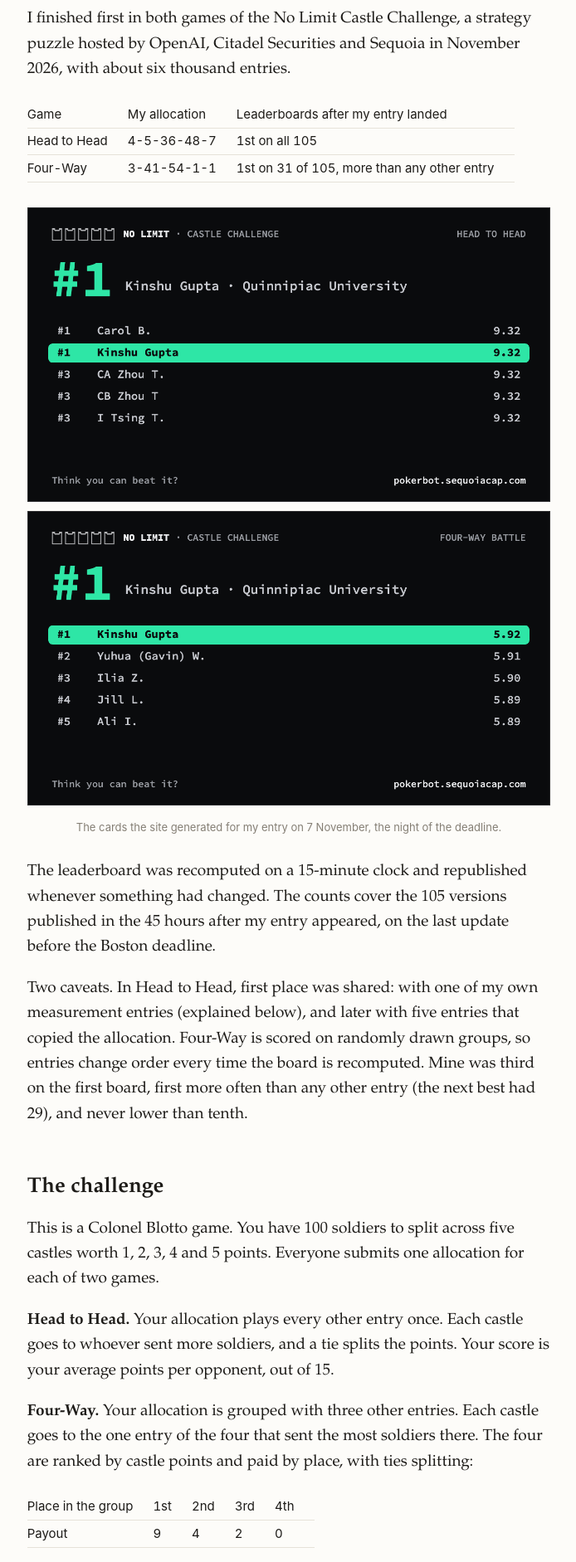
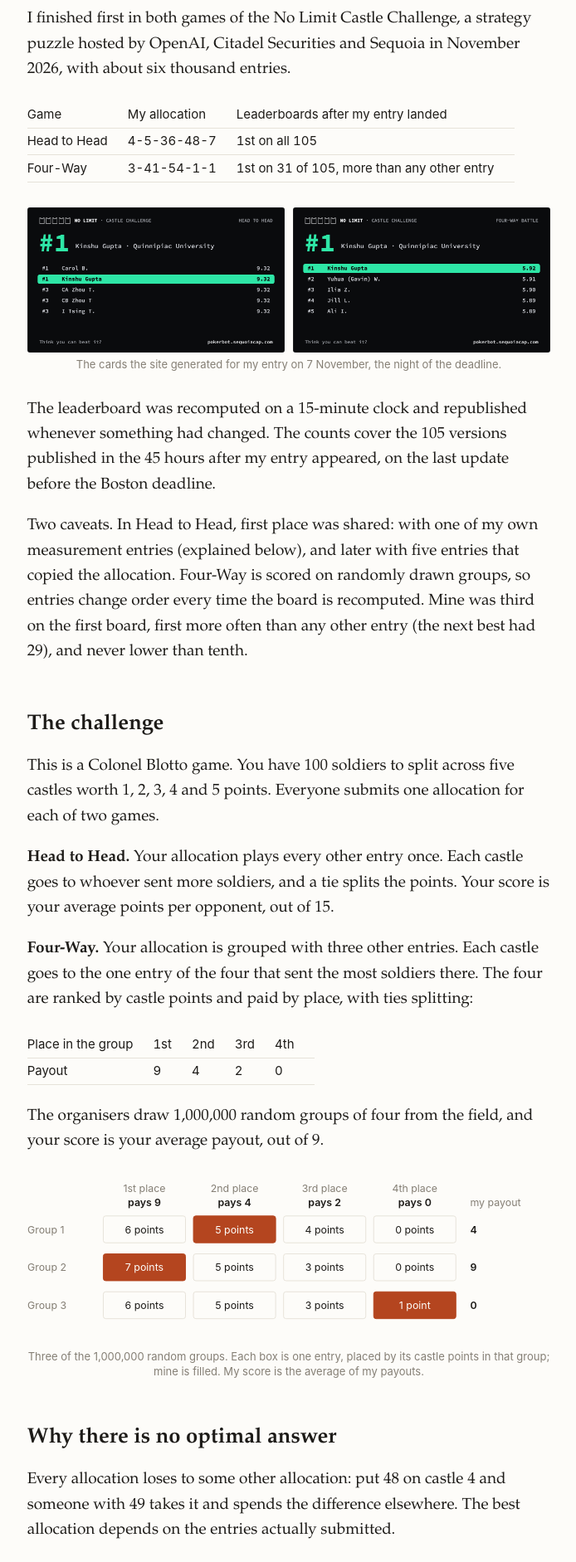
Before and after one commit to kinshu0/kinshu0.github.io, a Jekyll site: the page built from _posts/2026-11-22-castle-challenge.markdown, in a window 1280 px wide. Shown: the part 322-2205 px from the top of the page at 83% size, without its empty margins (292-986 px from the left). Built offline with Jekyll 4.4.1, drawn with Linux system fonts in a browser that asks for light colours.

Commit message:
Castle post: cards side by side, tighter leaderboard screenshot, stylesheet loaded first
Co-Authored-By: Claude Fable 5.2 <noreply@anthropic.com>

```diff
--- a/_posts/2026-11-22-castle-challenge.markdown
+++ b/_posts/2026-11-22-castle-challenge.markdown
@@ -9,6 +9,8 @@ thumb: /assets/castle/four-way-rank-1.png
 image: /assets/castle/four-way-rank-1.png
 ---
 
+<link rel="stylesheet" href="/assets/castle/predictor.css">
+
 I finished first in both games of the No Limit Castle Challenge, a strategy puzzle hosted by OpenAI, Citadel Securities and Sequoia in November 2026, with about six thousand entries.
 
 | Game | My allocation | Leaderboards after my entry landed |
@@ -17,8 +19,10 @@ I finished first in both games of the No Limit Castle Challenge, a strategy puzz
 | Four-Way | 3-41-54-1-1 | 1st on 31 of 105, more than any other entry |
 
 <figure>
+<div class="castle-cards">
 <img src="/assets/castle/head-to-head-rank-1.png" alt="Leaderboard card: number 1 in Head to Head, Kinshu Gupta, 9.32" width="1200" height="675">
 <img src="/assets/castle/four-way-rank-1.png" alt="Leaderboard card: number 1 in Four-Way Battle, Kinshu Gupta, 5.92" width="1200" height="675">
+</div>
 <figcaption>The cards the site generated for my entry on 7 November, the night of the deadline.</figcaption>
 </figure>
 
@@ -285,7 +289,7 @@ The Four-Way model is a different fit from the Head to Head one, because a payou
 I was not the only one measuring. About 240 of the 6,038 Head to Head entries on the final leaderboard came from four scripted series, and two early entries were named PROBE-MAKE-GAME-UNFAIR and NO-ONE-WINS-FROM-UNETHICAL-COMPETITION.
 
 <figure>
-<img src="/assets/castle/leaderboard-probe-names.png" alt="Two leaderboard rows: NO-ONE-WINS-FROM-UNETHICAL-COMPETITION, University of Startup, 9.26, and PROBE-MAKE-GAME-UNFAIR, University of Sequoia, 9.26" width="1207" height="103">
+<img src="/assets/castle/leaderboard-probe-names.png" alt="Two leaderboard rows: NO-ONE-WINS-FROM-UNETHICAL-COMPETITION, University of Startup, and PROBE-MAKE-GAME-UNFAIR, University of Sequoia" width="810" height="103">
 <figcaption>Two entries on the Head to Head leaderboard, 5 November. Both were in the top hundred until the organisers removed them.</figcaption>
 </figure>
 
@@ -295,6 +299,5 @@ An entry did not need to deceive to matter, either. Every score is an average ov
 
 This was evening work: after my day job, usually until about midnight, with an occasional steer from my phone during lunch, through Claude Code's Remote Control. I directed the work and Claude Code, running as an agent, did most of the execution: collecting every version of the leaderboard, fitting the model, and running the submit-and-measure loop overnight.
 
-<link rel="stylesheet" href="/assets/castle/predictor.css">
 <script src="/assets/castle/predictor-data.js"></script>
 <script src="/assets/castle/predictor.js"></script>
--- a/assets/castle/predictor.css
+++ b/assets/castle/predictor.css
@@ -29,3 +29,8 @@ details > summary { cursor: pointer; font: 15px/1.5 var(--sans); }
   .cp-line-out { grid-template-columns: minmax(0, 1fr) auto; }
   .cp-n { grid-column: 1 / -1; }
 }
+
+/* the two leaderboard cards at the top of the post */
+.castle-cards { display: grid; grid-template-columns: 1fr 1fr; gap: 10px; }
+.castle-cards img { display: block; width: 100%; height: auto; margin: 0; border-radius: 3px; }
+@media (max-width: 560px) { .castle-cards { grid-template-columns: 1fr; } }
```
Also changed, not shown: assets/castle/leaderboard-probe-names.png.
